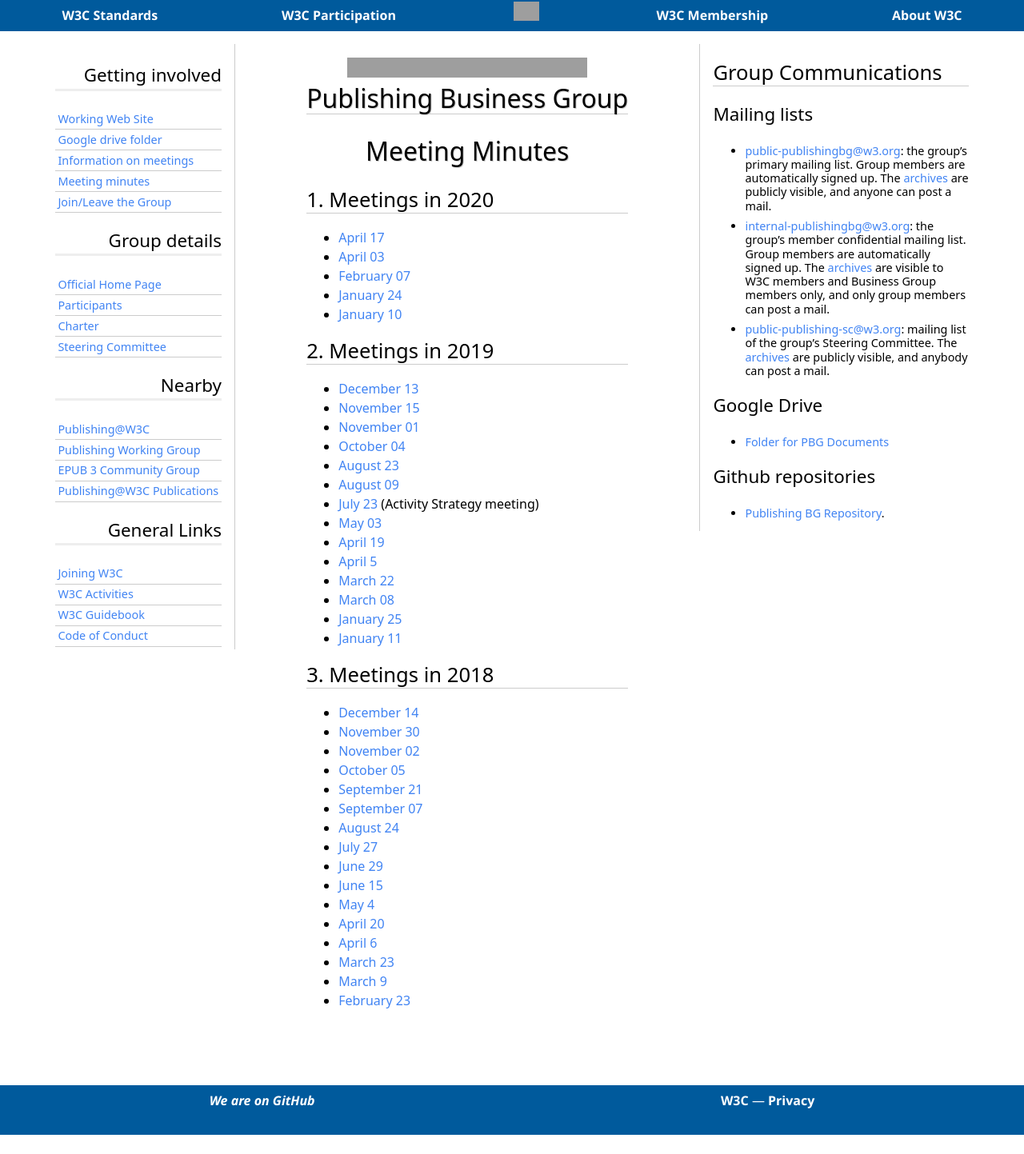
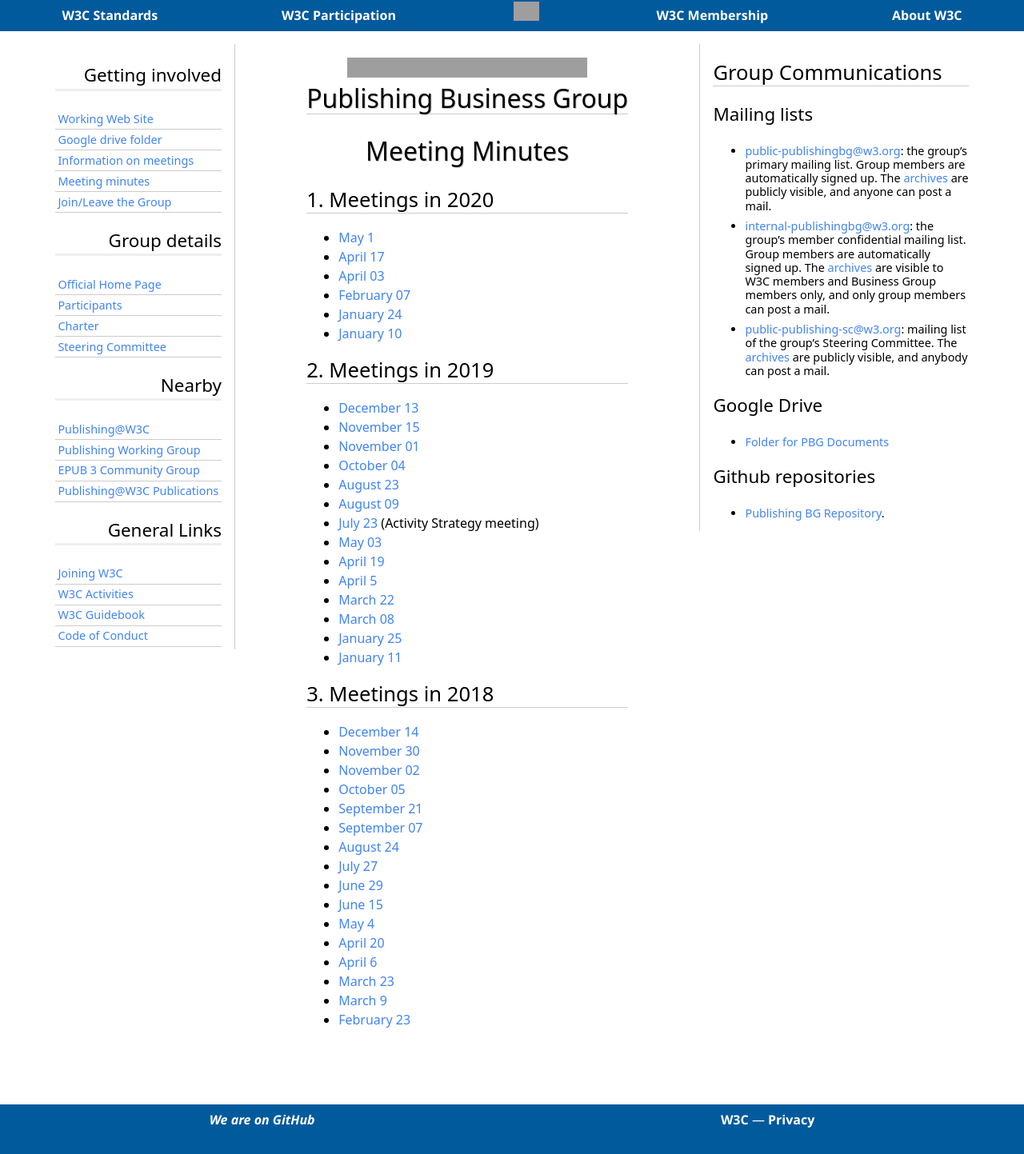
Before and after one commit to w3c/publ-bg, a Jekyll site: the page built from Steering_Committee/Meetings/index.md, in a window 1280 px wide. Shown: the whole page at 80% size. Built offline with Jekyll 4.4.1, drawn with Linux system fonts in a browser that asks for light colours; some web fonts are replaced; our own code applies the rules of GitHub Pages for plain Markdown files; before the commit the page ends 1419 px from its top, so only the background shows below that; grey boxes are pictures that could not be loaded.

Commit message:
SC meeting index update

```diff
--- a/Steering_Committee/Meetings/index.md
+++ b/Steering_Committee/Meetings/index.md
@@ -5,6 +5,7 @@ layout: default
 # Meeting Minutes
 
 ## Meetings in 2020
+* [May 1](https://www.w3.org/2020/05/01-pbgsc-minutes.html)
 * [April 17](https://www.w3.org/2020/04/17-pbgsc-minutes.html)
 * [April 03](https://www.w3.org/2020/04/03-pbgsc-minutes.html)
 * [February 07](./2020/2020-02-07-pbgsc)
```
